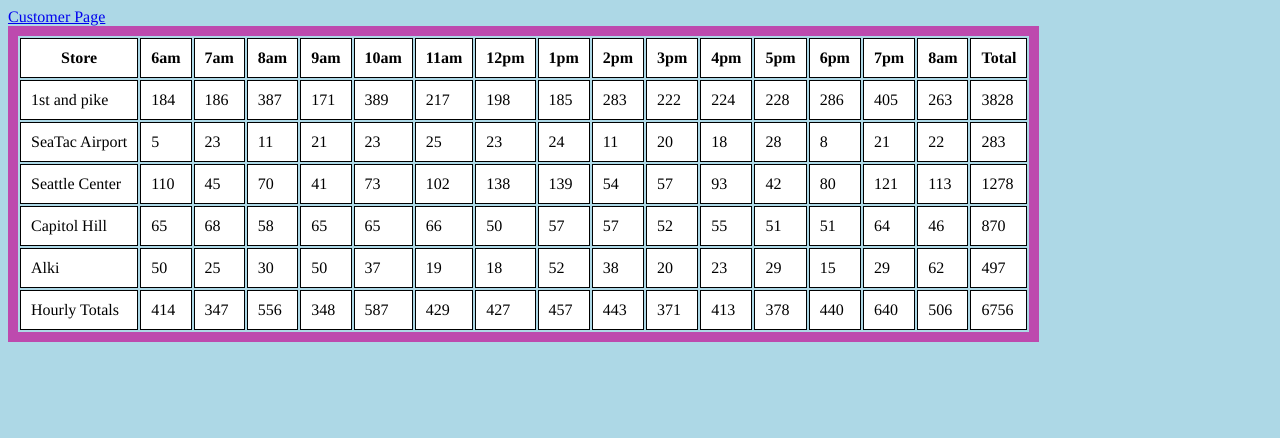
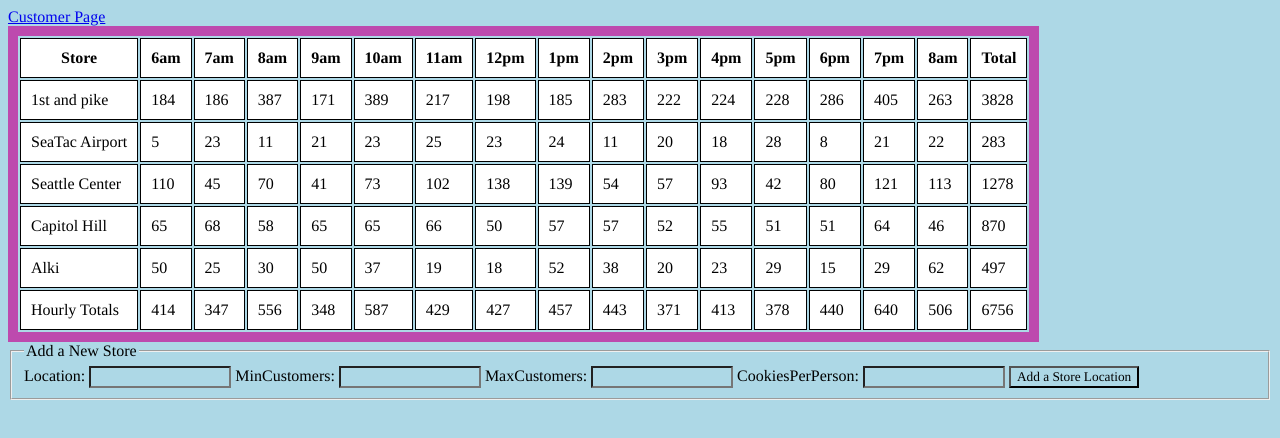
Before and after one commit to MinMaxed/cookie-stand, a plain HTML site: page sales.html in a window 1280 px wide. Drawn offline with Linux system fonts and the light colour scheme.

Commit message:
pushing edits, no change should be observed from last push

```diff
--- a/js/app.js
+++ b/js/app.js
@@ -5,10 +5,12 @@ var allStores = [];
 var storeTable = document.getElementById('stores');
 
 function header() {
+  // create thead
   var trElement = document.createElement('tr');
   var thElement = document.createElement('th');
 
   thElement.textContent = 'Store';
+  // append th to tr
   trElement.appendChild(thElement);
 
   for (var i = 0; i<hoursOpen.length; i++) {
@@ -19,6 +21,8 @@ function header() {
   }
 
   thElement = document.createElement('th');
+  //append th to tr
+  //append tr to thead
   thElement.textContent = 'Total';
   trElement.appendChild(thElement);
 
--- a/sales.html
+++ b/sales.html
@@ -9,6 +9,29 @@
 
     <!-- <table id="header"></table> -->
     <table id="stores"></table>
+
+    <form id="storeForm">
+      <fieldset>
+        <legend>Add a New Store</legend>
+
+        <label for="storeLocation">Location:</label>
+          <input type="text" name="storeLocation">
+
+          <label for="storeMinCust">MinCustomers:</label>
+          <input type="number" name="storeMinCust">
+
+          <label for="storeMaxCust">MaxCustomers:</label>
+          <input type="number" name="storeMaxCust">
+
+          <label for="storeAvgCookieSale">CookiesPerPerson:</label>
+          <input type="number" name="storeAvgCookieSale">
+
+          <button>Add a Store Location</button>
+        </fieldset>
+
+
+      </form>
+
     </main>
     <script src="js/app.js"></script>
   </body>
```
